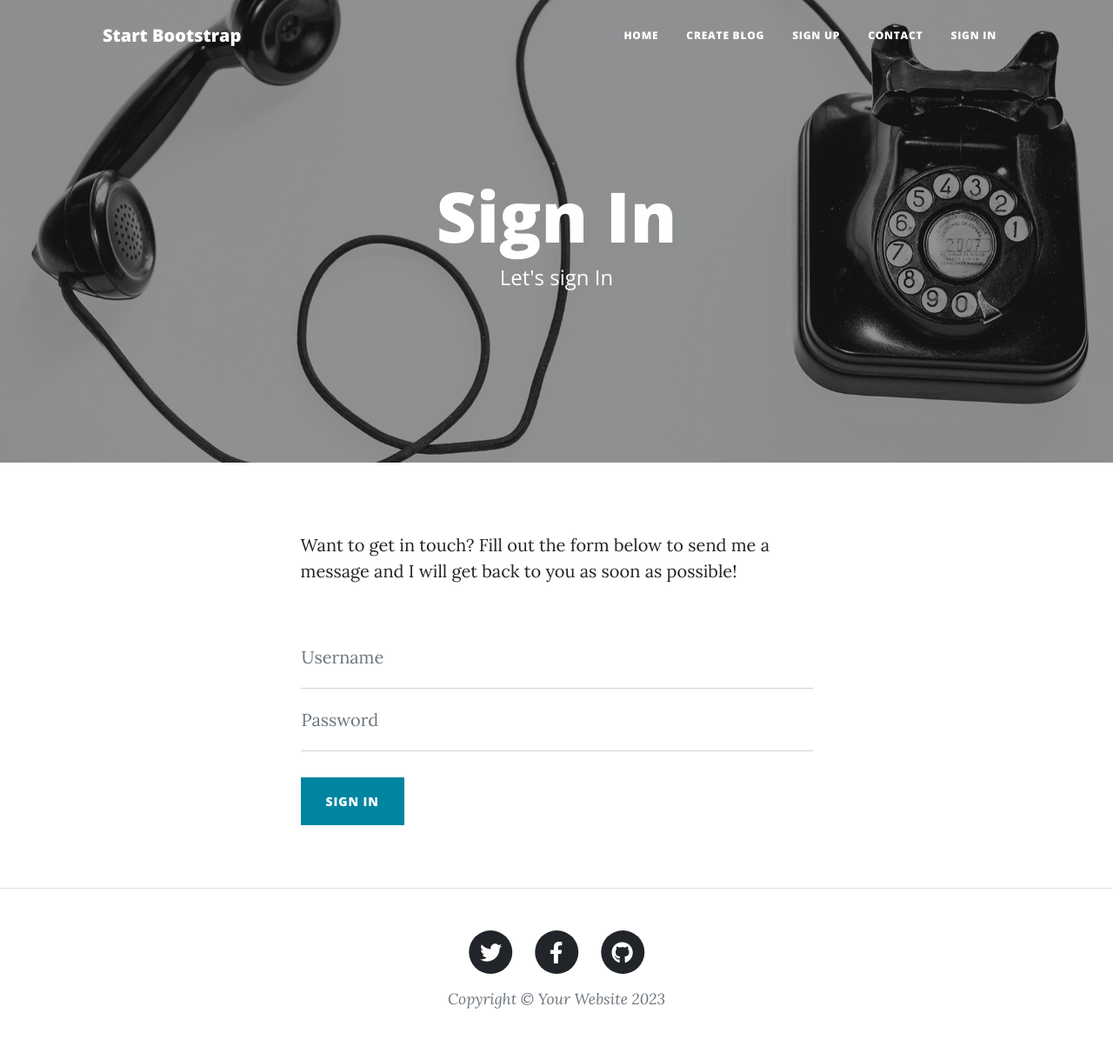
After one commit to rukesh-shrestha/L5DJG2-summer-django-2023-Herald-College-Kathmandu, a Django app: page /users/login/ in a window 1280 px wide. The commit adds this page. Shown: the whole page at 87% size. Run offline with Django 4.2, Linux system fonts and the light colour scheme; some libraries are stand-ins or nearby versions.

Commit message:
login logout

```diff
--- a/myproject/settings.py
+++ b/myproject/settings.py
@@ -135,7 +135,7 @@ DEFAULT_FROM_EMAIL= "rukesh.shrestha@heraldcollege.edu.np"
 
 
 
-
+LOGIN_URL="/users/login/"
 # Default primary key field type
 # https://docs.djangoproject.com/en/4.2/ref/settings/#default-auto-field
 
--- a/myproject/templates/nav.html
+++ b/myproject/templates/nav.html
@@ -13,6 +13,14 @@
                 <li class="nav-item"><a class="nav-link px-lg-3 py-3 py-lg-4" href="{%url 'users:signup'%}">Sign Up</a></li>
 
                 <li class="nav-item"><a class="nav-link px-lg-3 py-3 py-lg-4" href="{%url 'crud:contacts'%}">Contact</a></li>
+                {%if not user.is_authenticated%}
+                <li class="nav-item"><a class="nav-link px-lg-3 py-3 py-lg-4" href="{%url 'users:signin'%}">Sign In</a></li>
+                {%endif%}
+                {%if user.is_authenticated%}
+                <li class="nav-item"><a class="nav-link px-lg-3 py-3 py-lg-4" href="{%url 'users:signout'%}">Sign Out</a></li>
+                <li class="nav-item"><a class="nav-link px-lg-3 py-3 py-lg-4" href="">Welcome {{user}}</a></li>
+                {%endif%}
+
             </ul>
         </div>
     </div>
--- /dev/null
+++ b/users/templates/users/login.html
@@ -0,0 +1,55 @@
+{%extends 'base.html'%}
+{%load static%}
+
+{%block body%}
+<!-- Page Header-->
+<header class="masthead" style="background-image: url({%static 'assets/img/contact-bg.jpg'%})">
+    <div class="container position-relative px-4 px-lg-5">
+        <div class="row gx-4 gx-lg-5 justify-content-center">
+            <div class="col-md-10 col-lg-8 col-xl-7">
+                <div class="page-heading">
+                    <h1>Sign In</h1>
+                    <span class="subheading">Let's sign In</span>
+                </div>
+            </div>
+        </div>
+    </div>
+</header>
+<!-- Main Content-->
+<main class="mb-4">
+    <div class="container px-4 px-lg-5">
+        <div class="row gx-4 gx-lg-5 justify-content-center">
+            <div class="col-md-10 col-lg-8 col-xl-7">
+                <p>Want to get in touch? Fill out the form below to send me a message and I will get back to you as soon as possible!</p>
+                <div class="my-5">
+
+                    <form method="post">
+                        {%csrf_token%}
+                        <div class="form-floating">
+                            <input class="form-control" id="id_title" name="username" type="text"  placeholder="Enter your name..." required="" />
+                            <label for="id_title">Username</label>
+                            <div class="invalid-feedback" data-sb-feedback="name:required">A name is required.</div>
+                        </div>
+
+                        <div class="form-floating">
+                            <input class="form-control" id="id_subtitle" name="password" type="password"  placeholder="Enter your subheading..." required data-sb-validations="required,email" />
+                            <label for="id_subtitle">Password</label>
+
+                        </div>
+
+
+
+
+                        <br />
+
+
+                        <!-- Submit Button-->
+                        <button class="btn btn-primary text-uppercase" id="submitButton" type="submit">Sign In</button>
+                    </form>
+                </div>
+            </div>
+        </div>
+    </div>
+</main>
+
+{%endblock%}
--- a/users/urls.py
+++ b/users/urls.py
@@ -1,8 +1,10 @@
 from django.urls import path
-from .views import registerUser
+from .views import registerUser,loginUser,logoutUser
 
 app_name="users"
 urlpatterns = [
-    path("register/",registerUser,name="signup")
+    path("register/",registerUser,name="signup"),
+    path("login/",loginUser,name="signin"),
+    path("logout/",logoutUser,name="signout")
 
 ]
--- a/users/views.py
+++ b/users/views.py
@@ -1,5 +1,7 @@
-from django.shortcuts import render
+from django.shortcuts import render,redirect
 from django.contrib.auth.models import User
+from django.contrib.auth import logout,authenticate,login
+from django.contrib.auth.decorators import login_required
 
 
 # Create your views here.
@@ -11,7 +13,6 @@ def registerUser(request):
         lastname=request.POST.get("lastname")
         password=request.POST.get("password")
         confirmpassword=request.POST.get("confirmpassword")
-        print(username,email,firstname,lastname,password,confirmpassword)
 
         if password==confirmpassword:
             users = User.objects.create_user(
@@ -20,9 +21,32 @@ def registerUser(request):
                 last_name=lastname,
                 email=email,
                 password=password
-
         )
         users.save()
         return redirect("crud:home")
 
     return render(request,"users/register.html")
+
+
+
+
+def loginUser(request):
+    if not request.user.is_authenticated:
+        if request.method=="POST":
+            username = request.POST.get("username")
+            password = request.POST.get("password")
+            user = authenticate(request,username=username,password=password)
+
+            if user is not None:
+                login(request,user)
+                return redirect("crud:home")
+            else:
+                return redirect("users:signin")
+        return render(request,"users/login.html")
+    else:
+        return redirect("crud:home")
+
+@login_required
+def logoutUser(request):
+    logout(request)
+    return redirect("crud:home")
```
